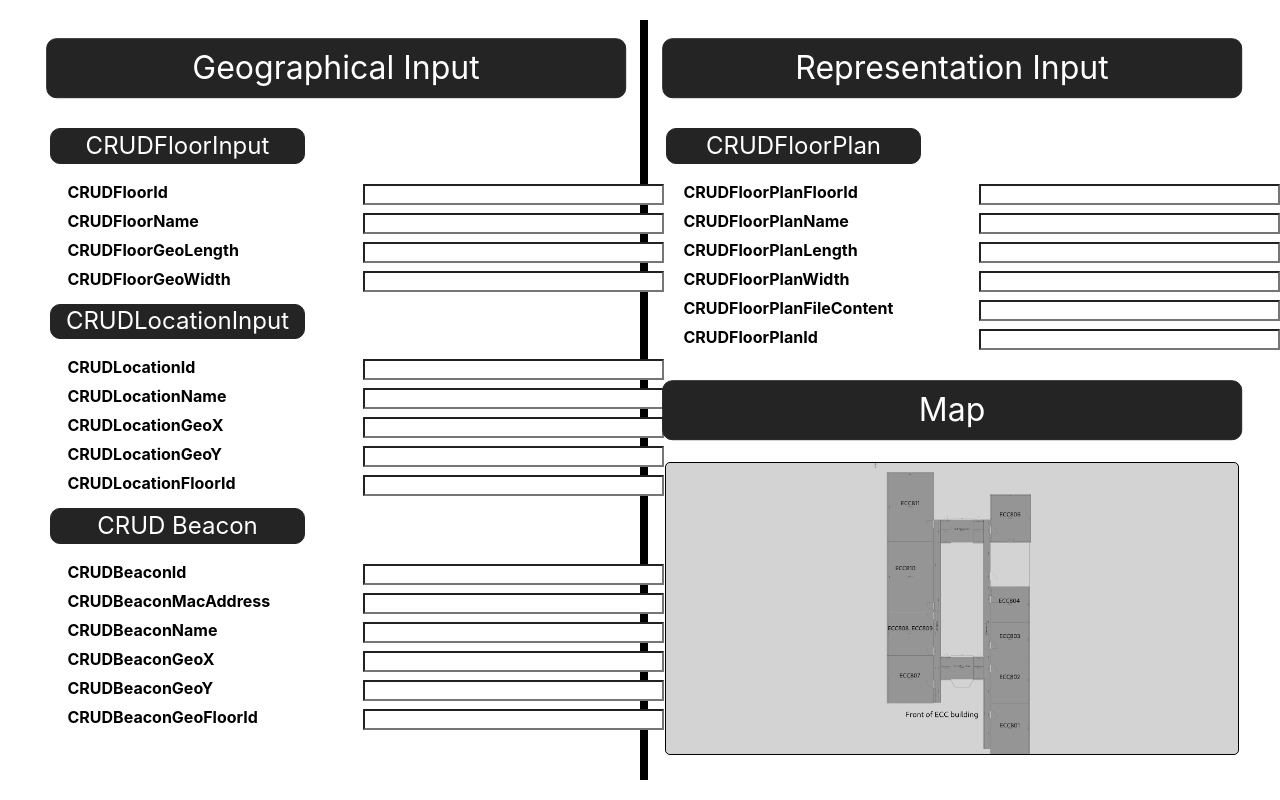
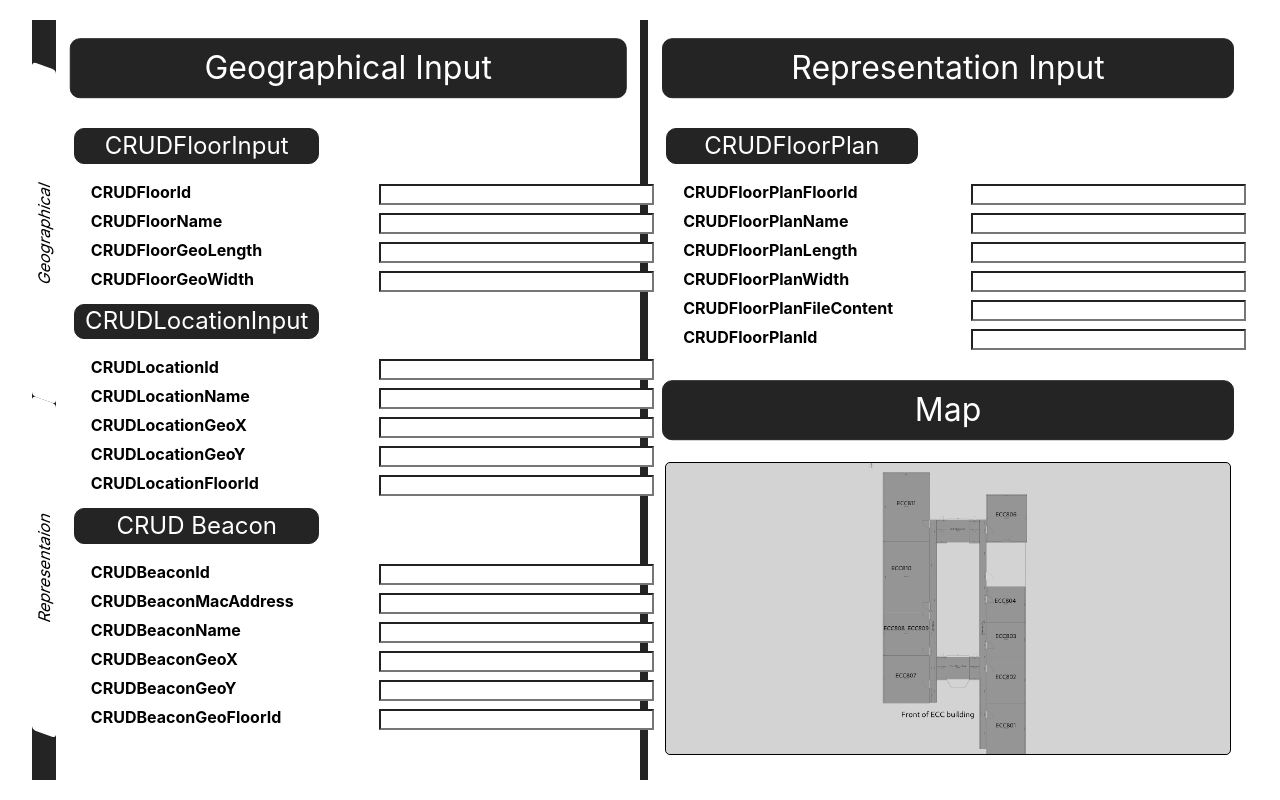
Before and after one commit to juntthanat/IPS_Config_Page, a React (Vite) app: page / in a window 1280 px wide. Built offline with nearby package versions, Linux system fonts and the light colour scheme.

Commit message:
feat: navigator ui

```diff
--- a/src/App.css
+++ b/src/App.css
@@ -1,7 +1,7 @@
 #main-config-page{
   height: 95%;
   width: 95%;
-  background-color: white;
+  background-color: #242424;
 
   position: absolute;
   display: flex;
@@ -9,19 +9,37 @@
   left: 50%;
   transform: translate(-50%, -50%);
 }
+#main-config-page-geographical-representation-input{
+  height: 100%;
+  width: 50%;
+
+  display: flex;
+  background-color: #242424;
+  border-right: 4px solid #242424;
+}
+#main-config-page-input-navigation{
+  height: 100%;
+  width: 4%;
+
+  background-color: #242424;
+}
 #main-config-page-geographical-input{
   height: 100%;
-  width: 50%;
-  border-right: 4px solid black;
+  width: 96%;
+
+  background-color: white;
 }
 #main-config-page-representation-map-input{
   height: 100%;
   width: 50%;
-  border-left: 4px solid black;
+  border-left: 4px solid #242424;
+  background-color: white;
 }
 #main-config-page-representation-input{
   height: 45%;
   width: 100%;
+
+  background-color: white;
 }
 #main-config-page-map-input{
   height: 55%;
--- a/src/App.jsx
+++ b/src/App.jsx
@@ -1,6 +1,7 @@
 import "./App.css";
 
 import TitleHeader from "./component/title_header";
+import InputNavigation from "./navigation/input_navigation";
 
 import CRUDFloorInput from "./geographical/crud_floor/crud_floor_input";
 import CRUDLocationInput from "./geographical/crud_location/crud_location_input";
@@ -11,11 +12,16 @@ import MapInput from "./representation/map/map_input";
 function App() {
   return (
     <div id="main-config-page">
-      <div id="main-config-page-geographical-input">
-        {TitleHeader("Geographical Input")}
-        {CRUDFloorInput()}
-        {CRUDLocationInput()}
-        {CRUDBeaconInput()}
+      <div id="main-config-page-geographical-representation-input">
+        <div id="main-config-page-input-navigation">
+          {InputNavigation()}
+        </div>
+        <div id="main-config-page-geographical-input">
+          {TitleHeader("Geographical Input")}
+          {CRUDFloorInput()}
+          {CRUDLocationInput()}
+          {CRUDBeaconInput()}
+        </div>
       </div>
       <div id="main-config-page-representation-map-input">
         <div id="main-config-page-representation-input">
--- a/src/component/input_style.css
+++ b/src/component/input_style.css
@@ -9,10 +9,10 @@
 }
 
 .input-name{
-    width: 24em;
+    width: 18em;
     font-weight: 700;
 }
 
 input{
-    width: 22em;
+    width: 20em;
 }
--- /dev/null
+++ b/src/navigation/input_navigation.css
@@ -0,0 +1,40 @@
+#navigator{
+    height: 100%;
+    width: 100%;
+
+    display: flex;
+    justify-content: center;
+    align-items: end;
+
+    flex-direction: column;
+}
+#geographical-navigator{
+    height: 44%;
+    width: 100%;
+
+    transform: skewY(20deg);
+    background-color: white;
+    border-radius: 4px;
+
+    display: flex;
+    justify-content: center;
+    align-items: center;
+}
+#geographical-navigator-text{
+    transform: rotate(270deg);
+}
+#representation-navigator{
+    height: 44%;
+    width: 100%;
+
+    transform: skewY(20deg);
+    background-color: white;
+    border-radius: 4px;
+
+    display: flex;
+    justify-content: center;
+    align-items: center;
+}
+#representation-navigator-text{
+    transform: rotate(270deg);
+}
--- /dev/null
+++ b/src/navigation/input_navigation.jsx
@@ -0,0 +1,23 @@
+import "./input_navigation.css"
+
+export default function InputNavigation(){
+
+
+
+    return (
+        <div id="navigator">
+            <div id="geographical-navigator">
+                <div id="geographical-navigator-text">
+                    Geographical
+
+                </div>
+            </div>
+            <div id="representation-navigator">
+                <div id="representation-navigator-text">
+
+                Representaion
+                </div>
+            </div>
+        </div>
+    )
+}
```
